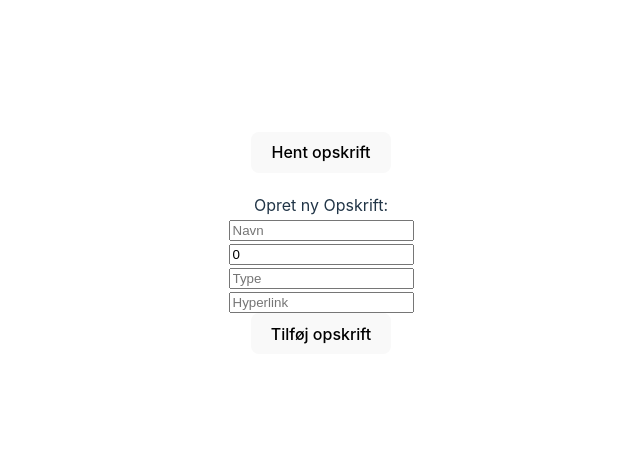
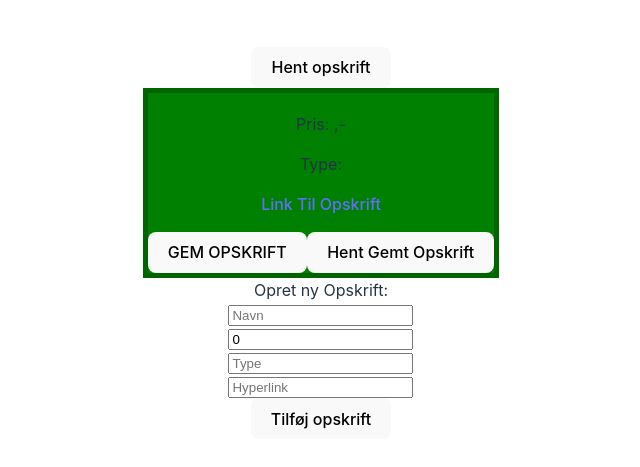
Before and after one commit to Mollerten/opskrift-projekt, a React (Vite) app: page / in a window 1280 px wide. Shown: the part 157-624 px from the top of the page, without its empty margins (319-959 px from the left). Built offline with nearby package versions, Linux system fonts and the light colour scheme; data requests are answered from the project's data file.

Commit message:
functionalities are done

```diff
--- a/package.json
+++ b/package.json
@@ -10,7 +10,9 @@
     "server": "npx json-server --watch data.json --port 5000"
   },
   "dependencies": {
+    "bootstrap": "^5.2.2",
     "react": "^18.2.0",
+    "react-bootstrap": "^2.5.0",
     "react-dom": "^18.2.0"
   },
   "devDependencies": {
--- a/src/components/Opskrift.jsx
+++ b/src/components/Opskrift.jsx
@@ -1,21 +1,29 @@
 import React from 'react';
+import "../styles/Opskrift.css"
 
 
 function Opskrift(props) {
 
 
-    const {navn, pris, type, hyperlink} = props
+    const {id, navn, pris, type, hyperlink, opskrift, setOpskrift} = props
 
     // console.log({hyperlink})
     return (
-        <div>
+        <div className="opskrift-card">
 
-            <h2>{navn}</h2>
-            <p>{pris}</p>
-            <p>{type}</p>
-            <p>{hyperlink}</p>
+            <h3>{navn}</h3>
+            <p>Pris: {pris},-</p>
+            <p>Type: {type}</p>
+            <p><a href={hyperlink}>Link Til Opskrift</a></p>
 
+            <button onClick={() => localStorage.setItem("gemtOpskrift", JSON.stringify(opskrift))}>GEM OPSKRIFT</button>
 
+            <button onClick={
+                () => {
+                    const opskrift = JSON.parse(localStorage.getItem("gemtOpskrift")) || opskrift
+                    setOpskrift(opskrift)
+                }
+            }>Hent Gemt Opskrift</button>
         </div>
     );
 }
--- a/src/components/OpskriftList.jsx
+++ b/src/components/OpskriftList.jsx
@@ -1,5 +1,6 @@
 import React, { useState } from 'react';
 import Opskrift from "./Opskrift.jsx";
+
 
 function OpskriftList({opskrifter}) {
 
@@ -26,6 +27,8 @@ function OpskriftList({opskrifter}) {
             <button onClick={getOpskrift}>Hent opskrift</button>
             <div>
                 {<Opskrift
+                    setOpskrift={setOpskrift}
+                    opskrift={opskrift}
                     id={opskrift.id}
                     navn={opskrift.navn}
                     pris={opskrift.pris}
--- a/src/main.jsx
+++ b/src/main.jsx
@@ -2,7 +2,7 @@ import React from 'react'
 import ReactDOM from 'react-dom/client'
 import App from './App'
 import apiFacade from "./apiFacade.js";
-import './index.css'
+import './styles/index.css'
 
 ReactDOM.createRoot(document.getElementById('root')).render(
   <React.StrictMode>
--- /dev/null
+++ b/src/styles/Opskrift.css
@@ -0,0 +1,8 @@
+.card {
+    width: 18rem;
+}
+
+.opskrift-card {
+    background-color: green;
+    border: 5px solid darkgreen;
+}
```
Also changed, not shown: src/App.jsx (+7 -3 lines), src/styles/App.css (renamed from src/App.css), src/styles/index.css (renamed from src/index.css), 1 other file (tests, documents, lock files or other folders).
